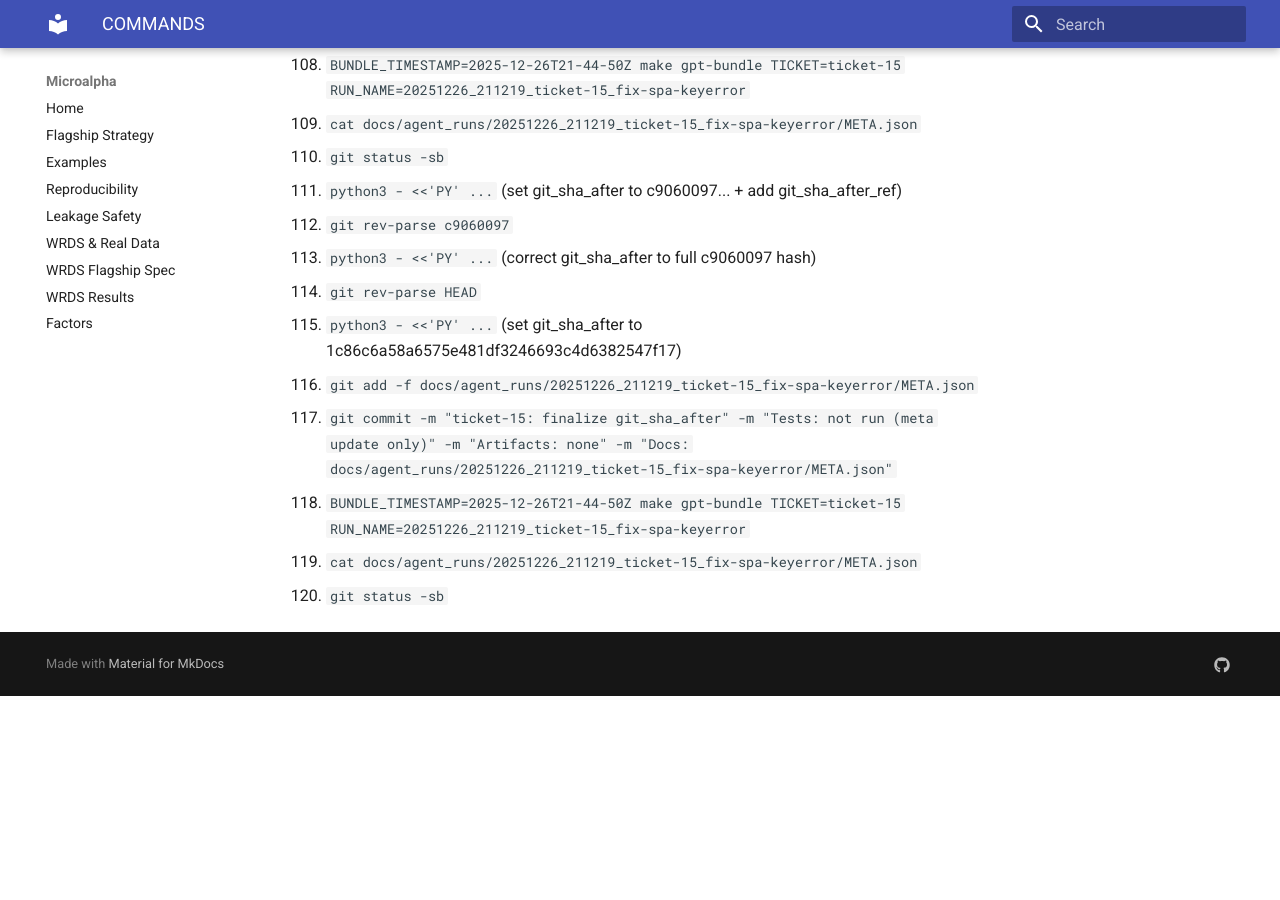
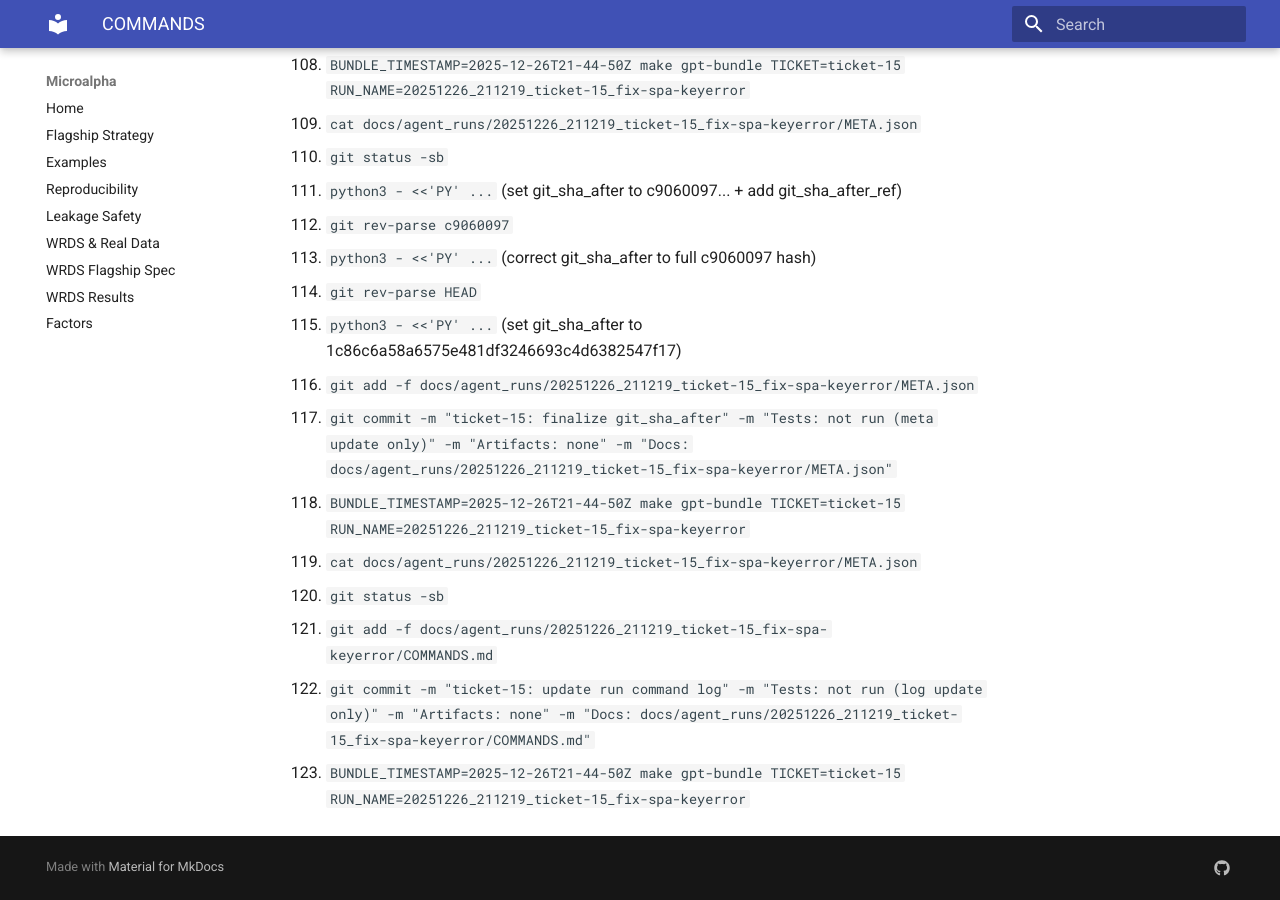
Before and after one commit to MateoBodon/microalpha, an MkDocs documentation site: the page built from docs/agent_runs/20251226_211219_ticket-15_fix-spa-keyerror/COMMANDS.md, in a window 1280 px wide and 900 px high, scrolled down 5514 px. Built offline with MkDocs 1.6.1 and Material for MkDocs 9.7.7, drawn with Linux system fonts in a browser that asks for light colours; before the commit the page ends 6210 px from its top, so only the background shows below that.

Commit message:
ticket-15: extend run command log
Tests: not run (log update only)

Artifacts: none

Docs: docs/agent_runs/20251226_211219_ticket-15_fix-spa-keyerror/COMMANDS.md

```diff
--- a/docs/agent_runs/20251226_211219_ticket-15_fix-spa-keyerror/COMMANDS.md
+++ b/docs/agent_runs/20251226_211219_ticket-15_fix-spa-keyerror/COMMANDS.md
@@ -118,3 +118,6 @@
 118. `BUNDLE_TIMESTAMP=2025-12-26T21-44-50Z make gpt-bundle TICKET=ticket-15 RUN_NAME=20251226_211219_ticket-15_fix-spa-keyerror`
 119. `cat docs/agent_runs/20251226_211219_ticket-15_fix-spa-keyerror/META.json`
 120. `git status -sb`
+121. `git add -f docs/agent_runs/20251226_211219_ticket-15_fix-spa-keyerror/COMMANDS.md`
+122. `git commit -m "ticket-15: update run command log" -m "Tests: not run (log update only)" -m "Artifacts: none" -m "Docs: docs/agent_runs/20251226_211219_ticket-15_fix-spa-keyerror/COMMANDS.md"`
+123. `BUNDLE_TIMESTAMP=2025-12-26T21-44-50Z make gpt-bundle TICKET=ticket-15 RUN_NAME=20251226_211219_ticket-15_fix-spa-keyerror`
```
